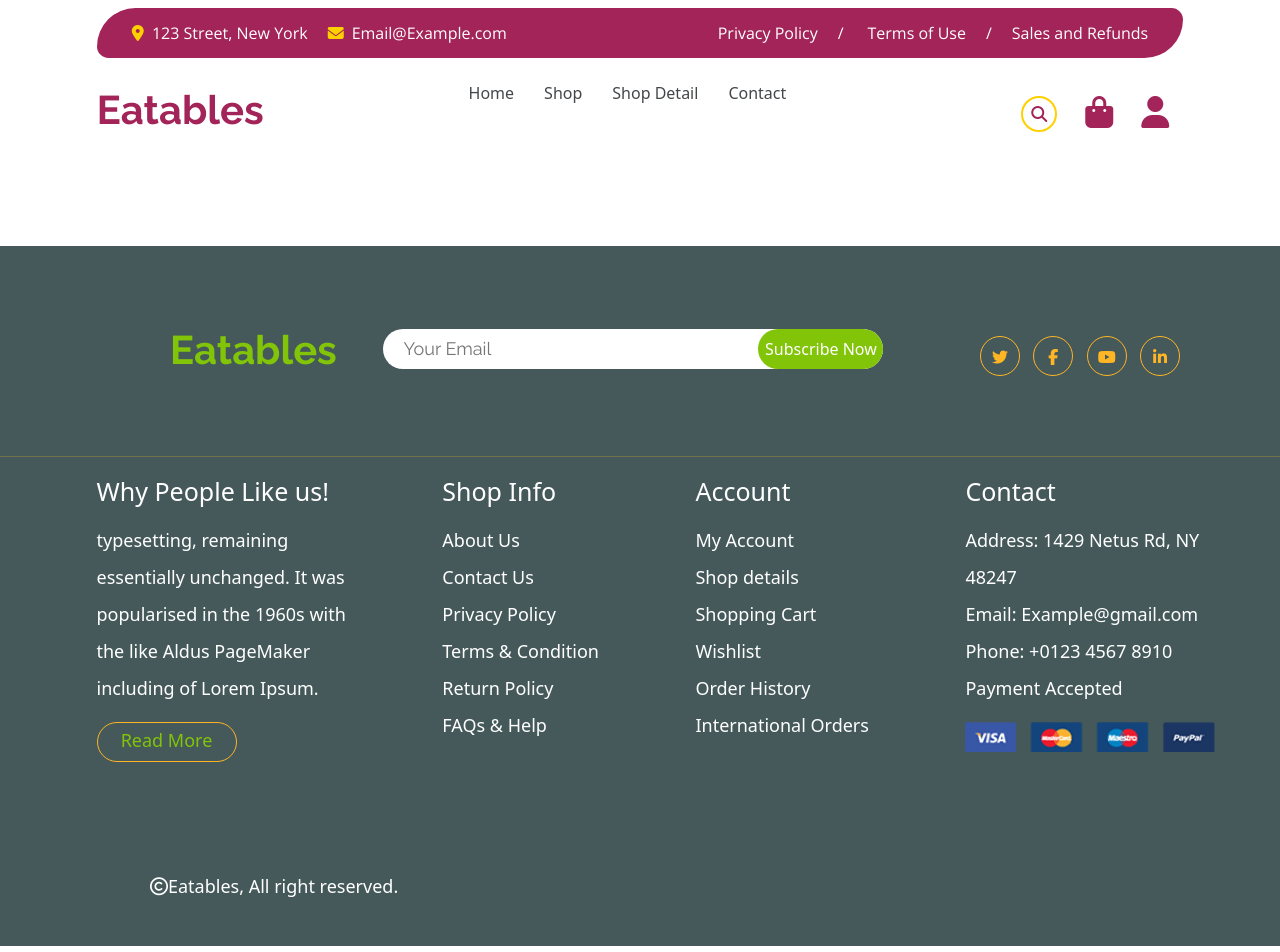
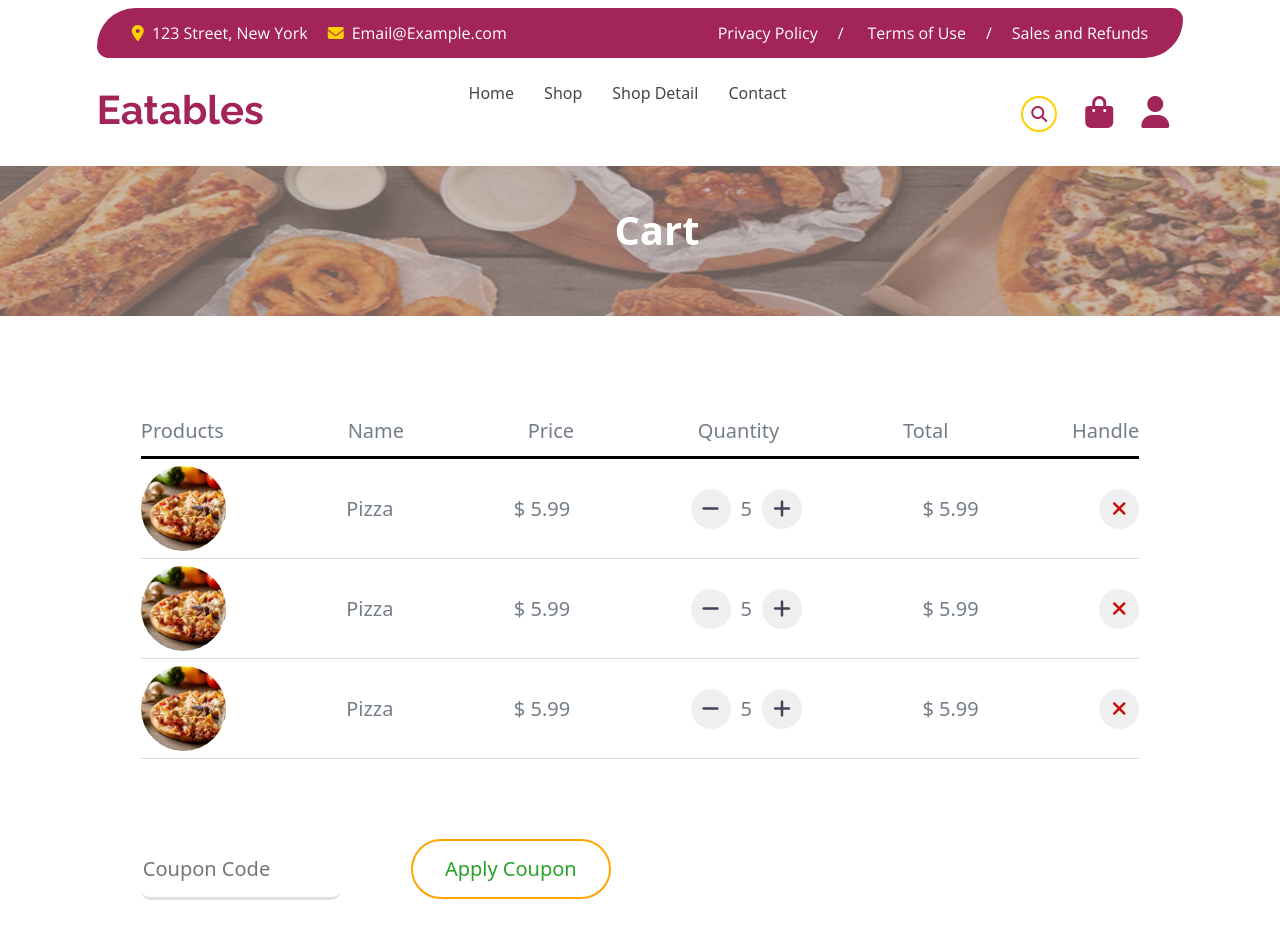
Before and after one commit to RahulJangra79/eatables, a React (Create React App) app: page /Cart in a window 1280 px wide. Shown: the top 952 px of the page. Built offline with nearby package versions, Linux system fonts and the light colour scheme.

Commit message:
cart page linked

```diff
--- a/src/App.js
+++ b/src/App.js
@@ -7,6 +7,7 @@ import Footer from './components/Footer';
 import React from 'react';
 import { BrowserRouter, Routes, Route } from 'react-router-dom';
 import { Home } from './pages/Home';
+import Cart from './components/Cart';
 
 function App() {
   return (
@@ -19,8 +20,8 @@ function App() {
             element={<Home />}
           ></Route>
           <Route
-            path="/Header"
-            element={<Header />}
+            path="/Cart"
+            element={<Cart/>}
           ></Route>
           <Route
             path="/Our_products"
--- a/src/components/Bestseller.css
+++ b/src/components/Bestseller.css
@@ -132,31 +132,6 @@
     border-radius: 50%;
     background-repeat: no-repeat;
 }
-
-/* .bestseller-products-items-2{
-    display: flex;
-    flex-wrap: wrap;
-    justify-content: space-evenly;
-    margin-top: 25px;
-    padding-left: 100px;
-    padding-right: 100px;
-}
-
-@media only screen and (max-width:415px)
-{
-    .bestseller-products-items-2{
-        display: block;
-        padding: 20px;
-        margin-top: -40px;
-    }
-}
-
-@media only screen and (min-width:415px) and (max-width:860px)
-{
-    .bestseller-products-items-2{
-        display: block;
-    }
-} */
 
 .noodles-photo{
     background-image: url('/src/Images/noodles.jpg');
@@ -321,7 +296,7 @@
     .bestseller-second-component-image1{
         background-image: url('/src/Images/pizza.jpg');
         height: 250px;
-        width: 350px;
+        width: 300px;
         background-size: 350px 250px;
     }
 }
@@ -350,7 +325,7 @@
     .bestseller-second-component-image2{
         background-image: url('/src/Images/steam-momos.jpg');
         height: 250px;
-        width: 350px;
+        width: 300px;
         background-size: 350px 250px;
     }
 }
@@ -379,7 +354,7 @@
     .bestseller-second-component-image3{
         background-image: url('/src/Images/pani-golgappe.jpg');
         height: 250px;
-        width: 350px;
+        width: 300px;
         background-size: 350px 250px;
     }
 }
@@ -408,7 +383,7 @@
     .bestseller-second-component-image4{
         background-image: url('/src/Images/samosa.jpg');
         height: 250px;
-        width: 350px;
+        width: 300px;
         background-size: 350px 250px;
     }
 }
--- /dev/null
+++ b/src/components/Cart.css
@@ -0,0 +1,122 @@
+.cart-image{
+    background-image: url("/src/Images/background-banner-safeimagekit.jpeg");
+    height: 150px;
+    width: 100%;
+    background-color: rgba(83, 46, 35, 0.507);
+    background-repeat: no-repeat;
+    position: relative;
+}
+
+.cart-image-heading{
+    align-items: center;
+    color: white;
+    font-weight: 700;
+    position: absolute;
+    z-index: 1;
+    top: 40px;
+    left: 48%;
+}
+
+.cart-section-2{
+    height: auto;
+    width: 100%;
+    margin-top: 100px;
+}
+.qty-no{
+    padding: 0 10px;
+}
+.cart-title{
+    display: flex;
+    justify-content: space-between;
+    font-size: 20px;
+    color: #747D88;
+    font-weight: 500;
+    border-bottom: 3px solid black;
+    margin: 0 11%;
+    padding-bottom: 10px;
+}
+
+.cart-items-img-1{
+    display: flex;
+    justify-content: space-between;
+    height: 100px;
+    /* width: 100%; */
+    margin-top: 10px;
+    color: #747D88;
+    font-size: 20px;
+    align-items: center;
+    margin: 0 11%;
+    padding: 10px 0;
+    border-bottom: 1px solid rgb(222, 222, 222);
+}
+
+.imageee-1{
+    background-image: url("/src/Images/pizza.jpg");
+    height: 85px;
+    width: 85px;
+    border-radius: 50%;
+    background-size: cover;
+}
+
+.cross-icon{
+    border-radius: 50%;
+    color: rgb(201, 14, 14);
+    height: 40px;
+    width: 40px;
+    border: none;
+}
+
+.plus{
+    border-radius: 50%;
+    color: rgb(76, 63, 91);
+    height: 40px;
+    width: 40px;
+    border: none;
+}
+
+.line-below{
+    border-bottom: 5px;
+    color: rgb(29, 25, 45);
+}
+
+.cart-section-3{
+    margin-top: 80px;
+    margin-left: 11%;
+    float: left;
+}
+
+.input-field{
+    border: hidden;
+    border-bottom: 3px solid rgb(224, 224, 224);
+    border-radius: 10px;
+    height: 60px;
+    width: 200px;
+    color: black;
+    font-size: 20px;
+    font-weight: 500;
+}
+
+.coupon{
+    background-color: white;
+    margin-left: 70px;
+    border: 2px solid orange;
+    border-radius: 30px;
+    height: 60px;
+    width: 200px;
+    color: rgb(39, 162, 39);
+    font-size: 20px;
+    font-weight: 500;
+}
+
+.coupon:hover{
+    background-color: orange;
+    color: white;
+}
+
+.cart-section-4{
+    background-color: #f3f3f3;
+    height: 500px;
+    width: 30%;
+    margin-top: 200px;
+    margin-left: 60%;
+}
--- /dev/null
+++ b/src/components/Cart.js
@@ -0,0 +1,51 @@
+import React from "react";
+import "./Cart.css"
+import { CartData } from "./data/CartData";
+
+const Cart = () => {
+
+    return(
+        <>
+            <div className="cart-image">
+                <h1 className="cart-image-heading">Cart</h1>
+            </div>
+
+            <div className="cart-section-2">
+                <div className="cart-title">
+                    <div>Products</div>
+                    <div>Name</div>
+                    <div>Price</div>
+                    <div>Quantity</div>
+                    <div>Total</div>
+                    <div>Handle</div>
+                </div>
+
+                <div className="cart-items-img">
+                        {CartData.map((item, index) => {
+                            return(
+                                <div className="cart-items-img-1">
+                                    <div className={item.imageClass}></div>
+                                    <div className="product-name">{item.name}</div>
+                                    <div className="product-price">{item.price}</div>
+                                    <div className="plus-minus"><button className="plus"><i class="fa-solid fa-minus"></i></button><span className="qty-no">5</span><button className="plus"><i class="fa-solid fa-plus"></i></button></div>
+                                    <div className="product-total-price">{item.totalPrice}</div>
+                                    <button className="cross-icon"><i class="fa-solid fa-xmark"></i></button>
+                                </div>
+                            )
+                        })}
+                </div>
+            </div>
+
+            <div className="cart-section-3">
+                <input placeholder="Coupon Code" className="input-field"></input>
+                <button className="coupon">Apply Coupon</button>
+            </div>
+
+            <div className="cart-section-4">
+
+            </div>
+        </>
+    )
+}
+
+export default Cart
--- a/src/components/Header.js
+++ b/src/components/Header.js
@@ -1,6 +1,7 @@
 import React, { useState } from "react";
 import "./Header.css"
 import { Link } from "react-router-dom"
+import Cart from "./Cart";
 
 const Header = () => {
 
@@ -8,15 +9,6 @@ const Header = () => {
     const [isButtonClosed, setIsButtonClosed] = useState(false);
 
     const [isHamburgershow, setIsHamburgershow] = useState(false);
-
-    // const navBarHook = () => {
-    //     setIsButtonClosed(!isButtonClosed)
-    // };
-
-    // const hamburgerChange = () => {
-    //     if (isHamburgershow !== "nav-menu") setIsHamburgershow("nav");
-    //     else setIsHamburgershow("nav-menu");
-    // };
 
     const changehamburger = () => {
         setIsHamburgershow(!isHamburgershow);
@@ -76,8 +68,10 @@ const Header = () => {
                             <i class="fa-solid fa-magnifying-glass"></i>
                         </div>
                         <div className="cart-shopping-bag">
-                            <i class="fa-solid fa-bag-shopping"></i>
-                            {/* <span className="cart-value">3</span> */}
+                            <Link to="cart">
+                                <i class="fa-solid fa-bag-shopping"></i>
+                                {/* <span className="cart-value">3</span> */}
+                            </Link>
                         </div>
                         <div className="user-profile">
                             <i class="fa-solid fa-user"></i>
--- a/src/components/Our_products.js
+++ b/src/components/Our_products.js
@@ -20,7 +20,7 @@ const Our_products = () => {
                                     <p>{item.description}</p>
                                     <div className="order-details">
                                         <h3 className="product-price">$ {item.price}</h3>
-                                        <button className="order-now-button"><span><i class="fa-solid fa-cart-shopping"></i></span>Order Now</button>
+                                        <button className="order-now-button" ><span><i class="fa-solid fa-cart-shopping"></i></span>Order Now</button>
                                     </div>
                                 </div>
                             </div>
--- /dev/null
+++ b/src/components/data/CartData.js
@@ -0,0 +1,20 @@
+export const CartData = [
+    {
+        imageClass: "imageee-1",
+        name: "Pizza",
+        price: "$ 5.99",
+        totalPrice: "$ 5.99"
+    },
+    {
+        imageClass: "imageee-1",
+        name: "Pizza",
+        price: "$ 5.99",
+        totalPrice: "$ 5.99"
+    },
+    {
+        imageClass: "imageee-1",
+        name: "Pizza",
+        price: "$ 5.99",
+        totalPrice: "$ 5.99"
+    }
+]
```
